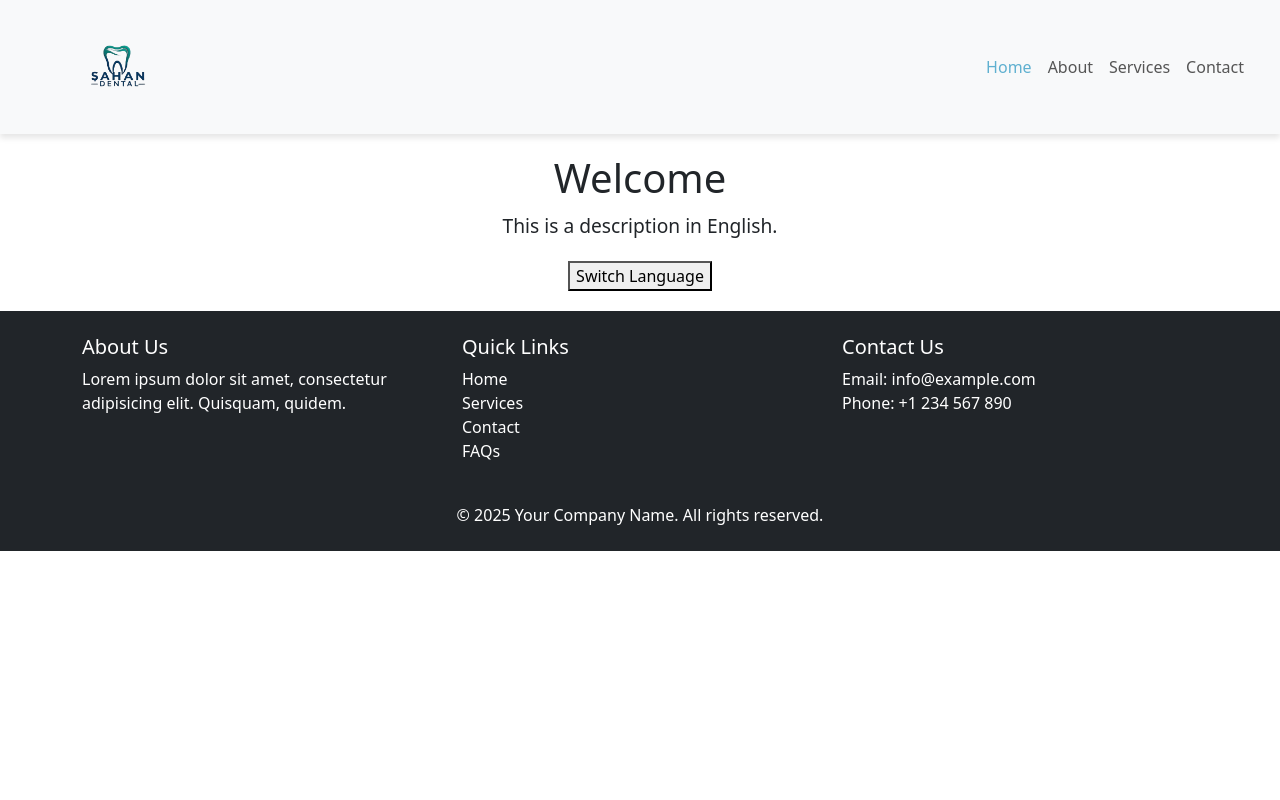
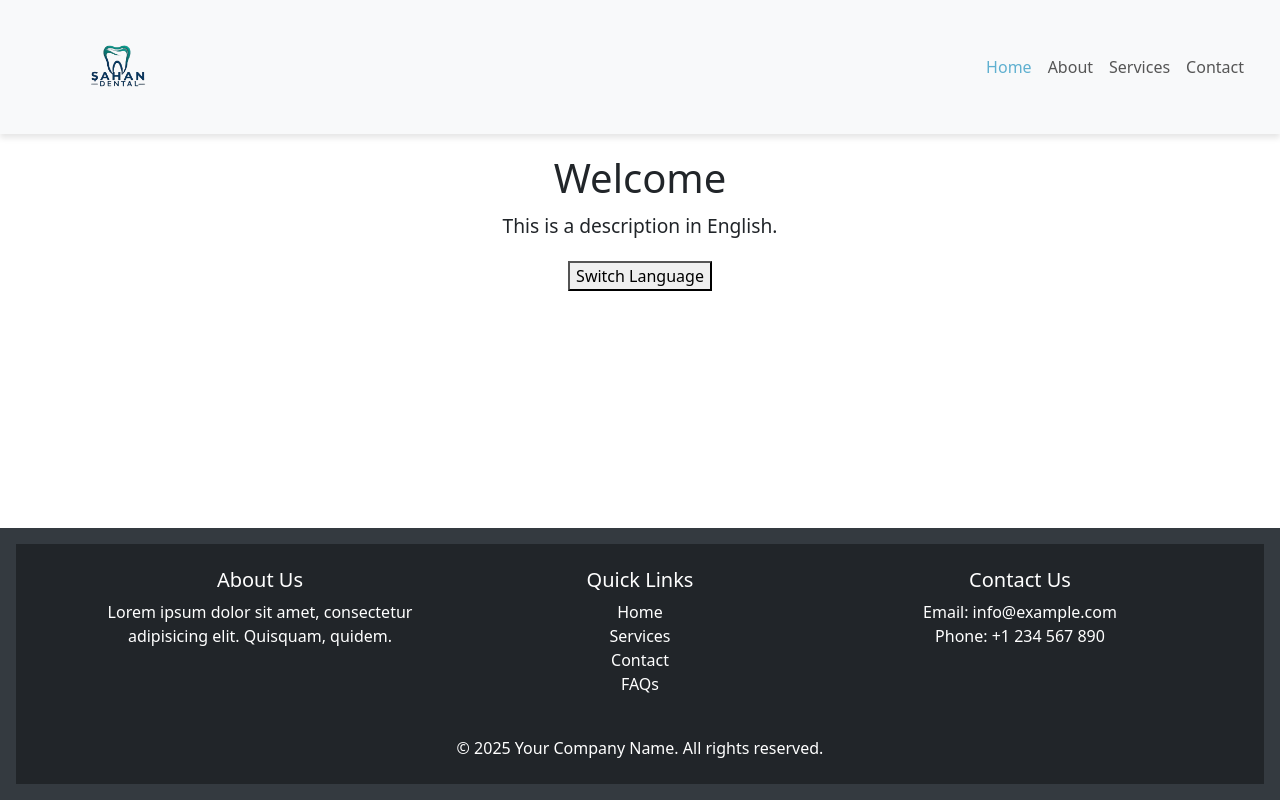
Before and after one commit to Furkan-Kamaci/sahan-dent, an Angular app: page /content-try-page in a window 1280 px wide. Built offline with nearby package versions, Linux system fonts and the light colour scheme.

Commit message:
footer sayfa sonu

```diff
--- a/src/app/app.component.html
+++ b/src/app/app.component.html
@@ -1,3 +1,11 @@
-<app-navbar-bootstrap></app-navbar-bootstrap>
-<router-outlet />
-<app-footer></app-footer>
+<div class="wrapper d-flex flex-column min-vh-100">
+  <app-navbar-bootstrap></app-navbar-bootstrap>
+  <!-- Main Content -->
+  <div class="content flex-grow-1">
+    <!-- Your content goes here -->
+    <router-outlet></router-outlet>
+  </div>
+
+  <!-- Footer -->
+  <app-footer></app-footer>
+</div>
--- a/src/styles.scss
+++ b/src/styles.scss
@@ -4,3 +4,21 @@
 body{
     margin: 0px;
 }
+
+
+.wrapper {
+  display: flex;
+  flex-direction: column;
+  min-height: 100vh; /* Full viewport height */
+}
+
+.content {
+  flex-grow: 1; /* Pushes the footer to the bottom */
+}
+
+app-footer {
+  background-color: #343a40; /* Footer background */
+  color: #ffffff; /* Footer text color */
+  text-align: center;
+  padding: 1rem;
+}
```
